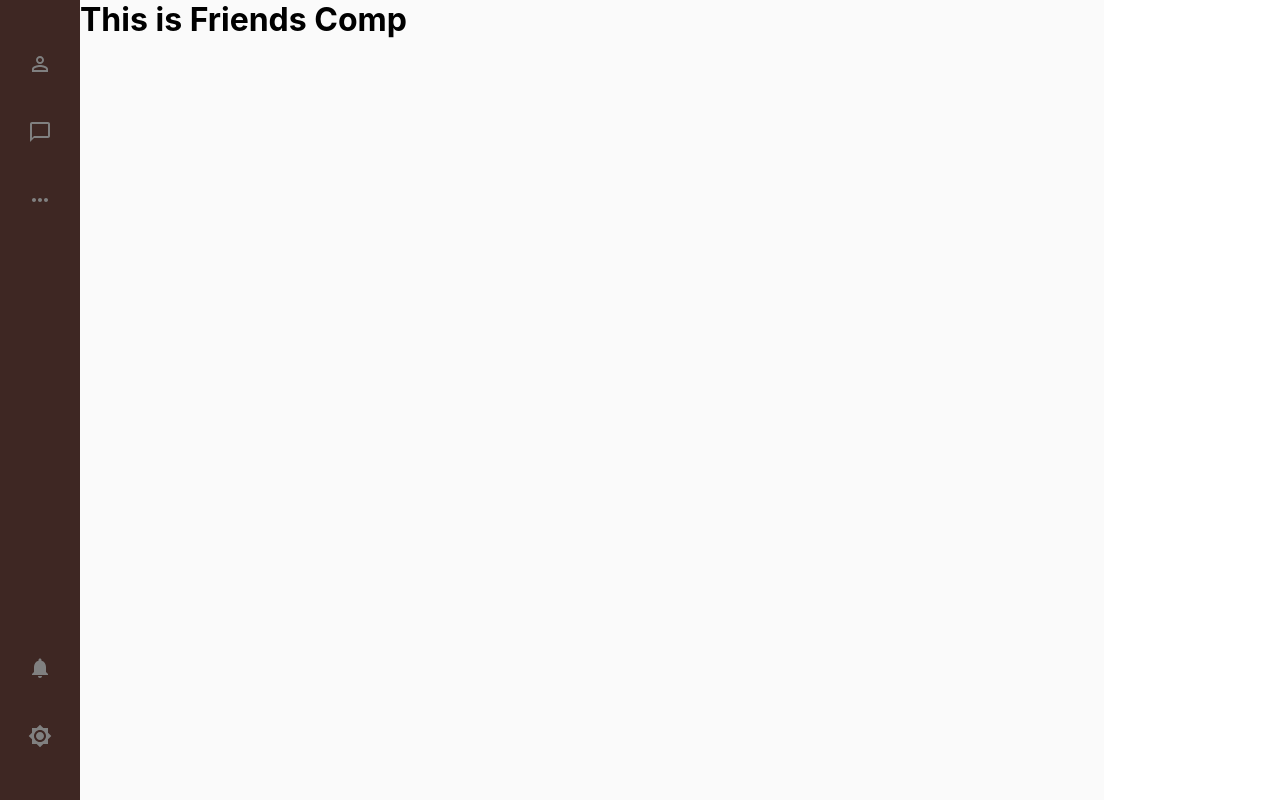
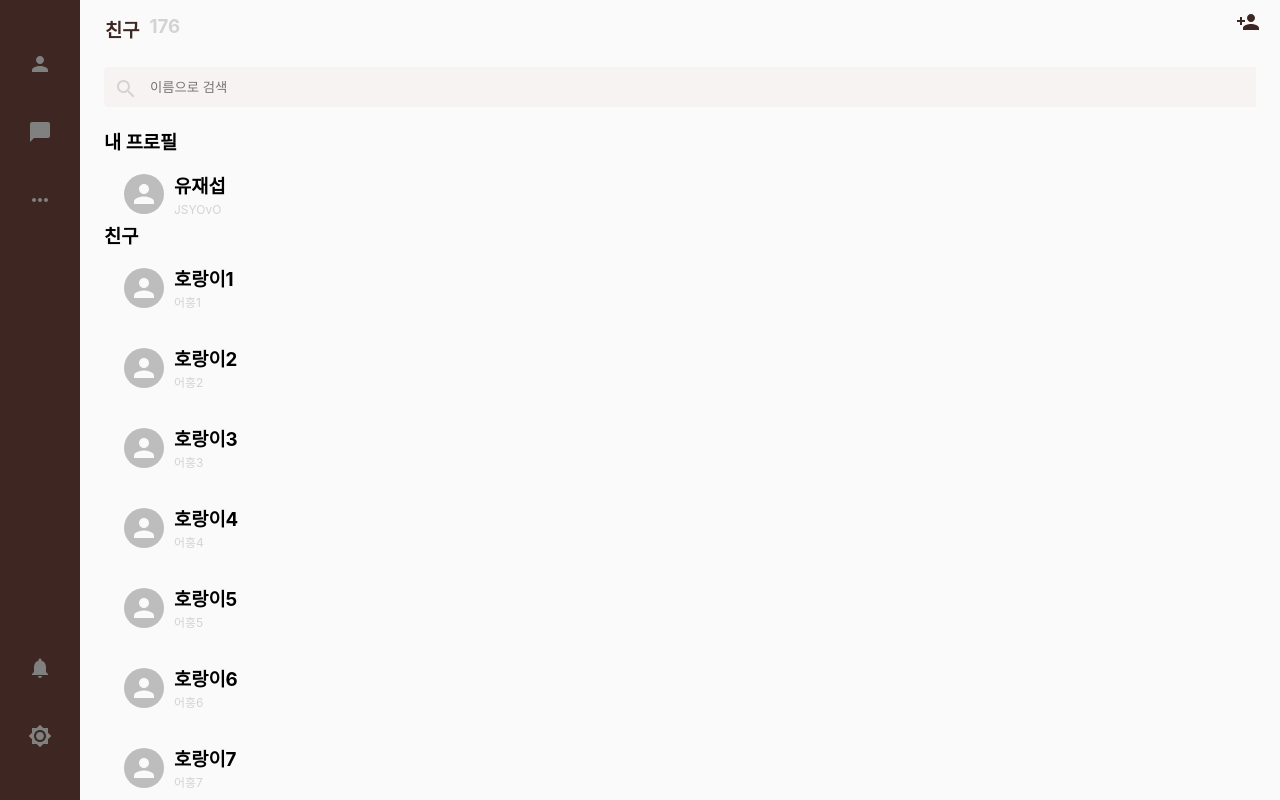
Before and after one commit to JSYOvO/KakaoTalk-Clone, a React (Create React App) app: page / in a window 1280 px wide. Built offline with nearby package versions, Linux system fonts and the light colour scheme.

Commit message:
Add Friends & Profile Comp

```diff
--- a/src/components/Chats/Chats.js
+++ b/src/components/Chats/Chats.js
@@ -1,10 +1,23 @@
 import React from 'react';
 import './Chats.css';
+import { AddCircle, ArrowDropDown, Search } from '@material-ui/icons';
+
 const tag = '[Chats]';
+
 function Chats() {
     return (
         <div className="chats">
-            <h1>This is Chat Comp</h1>
+            <div className="chats__top">
+                <h3>친구</h3>
+                <h3>176</h3>
+
+                <AddCircle/>
+
+            </div>
+            <div className="chats__search">
+                <Search />
+                <input type="text" placeholder="채팅방 이름, 참여자 검색"/>
+            </div>
         </div>
     )
 }
--- a/src/components/Friends/Friends.css
+++ b/src/components/Friends/Friends.css
@@ -2,6 +2,79 @@
     background-color : #fafafa;
     display: flex;
     flex-direction: column;
-    flex: 0.8 0.8;
+    flex: 1;
     height: 100vh;
+    width: 100vw;
+    overflow: scroll;
 }
+
+.friends__top {
+    color: #3e2723;
+    display: flex;
+}
+
+.friends__top > .friends__top__info {
+    flex: 1;
+    justify-content: flex-start;
+    display: flex;
+    padding: 10px;
+    padding-left: 20px;
+}
+.friends__top > .friends__top__info > h3 {
+    padding: 5px;
+}
+
+.friends__top > .friends__top__info > .friends__top__count {
+    color: lightgray;
+}
+
+.friends__top > .friends__top__add {
+    padding: 10px;
+    padding-right: 20px;
+}
+
+.friends__search {
+    border: none;
+    background-color: #f7f3f2;
+    border-radius: 5px;
+    width: 90vw;
+    min-height: 40px;
+    display: flex;
+    align-self: center;
+    margin: 10px;
+}
+
+.friends__search > .searchButton {
+    color: lightgray;
+    padding: 10px;
+}
+
+.friends__search > .searchInput {
+    color: black;
+    border: none;
+    background-color: inherit;
+    width: 100%;
+    outline-width: 0;
+}
+
+.friends__myprofile {
+    border: none;
+    border-radius: 5px;
+    width: 90vw;
+    min-height: 40px;
+    display: flex;
+    flex-direction: column;
+    align-self: center;
+    margin: 10px;
+}
+
+.friends__profile {
+    border: none;
+    border-radius: 5px;
+    width: 90vw;
+    min-height: 40px;
+    display: flex;
+    flex-direction: column;
+    align-self: center;
+    margin: 10px;
+}
--- a/src/components/Friends/Friends.js
+++ b/src/components/Friends/Friends.js
@@ -1,10 +1,40 @@
 import React from 'react';
 import './Friends.css';
+import { PersonAdd, Search } from '@material-ui/icons';
+import { Avatar } from '@material-ui/core';
+import Profile from '../Profile/Profile.js';
 
 function Friends() {
     return (
         <div className="friends">
-            <h1>This is Friends Comp</h1>
+            <div className="friends__top">
+                <div className="friends__top__info">
+                    <h3>친구</h3>
+                    <h3 className="friends__top__count">176</h3>
+                </div>
+                <PersonAdd className="friends__top__add"/>
+            </div>
+            <div className="friends__search">
+                <Search className="searchButton" />
+                <input type="text" placeholder="이름으로 검색" className="searchInput"/>
+            </div>
+            <div className="friends__myprofile">
+                <h3>내 프로필</h3>
+                <Profile name="유재섭" imageUrl="" statusMessage="JSYOvO"/>
+            </div>
+            <div className="friends__profile">
+                <h3>친구</h3>
+                <Profile name="호랑이1" imageUrl="" statusMessage="어흥1"/>
+                <Profile name="호랑이2" imageUrl="" statusMessage="어흥2"/>
+                <Profile name="호랑이3" imageUrl="" statusMessage="어흥3"/>
+                <Profile name="호랑이4" imageUrl="" statusMessage="어흥4"/>
+                <Profile name="호랑이5" imageUrl="" statusMessage="어흥5"/>
+                <Profile name="호랑이6" imageUrl="" statusMessage="어흥6"/>
+                <Profile name="호랑이7" imageUrl="" statusMessage="어흥7"/>
+                <Profile name="호랑이8" imageUrl="" statusMessage="어흥8"/>
+                <Profile name="호랑이9" imageUrl="" statusMessage="어흥9"/>
+                <Profile name="호랑이10" imageUrl="" statusMessage="어흥10"/>
+            </div>
         </div>
     )
 }
--- /dev/null
+++ b/src/components/Profile/Profile.css
@@ -0,0 +1,16 @@
+
+
+.profile {
+    display: flex;
+    margin: 10px;
+    align-items: center;
+}
+
+.profile > .profile__userdata > small {
+    font-size: 12px;
+    color: lightgray;
+}
+
+.profile > .avatar {
+    margin: 10px;
+}
--- /dev/null
+++ b/src/components/Profile/Profile.js
@@ -0,0 +1,18 @@
+import React from 'react';
+import './Profile.css';
+import { Avatar } from '@material-ui/core';
+
+
+function Profile({name, imageUrl, statusMessage}) {
+    return (
+        <div className="profile">
+            <Avatar className="avatar"/>
+            <div className="profile__userdata">
+                <h3>{name}</h3>
+                <small>{statusMessage}</small>
+            </div>
+        </div>
+    )
+}
+
+export default Profile;
--- a/src/components/Sidebar/Sidebar.css
+++ b/src/components/Sidebar/Sidebar.css
@@ -30,4 +30,6 @@
 .sidebar__icon {
     padding: 10px;
     color: gray;
+    width: 100px;
+
 }
--- a/src/components/Sidebar/Sidebar.js
+++ b/src/components/Sidebar/Sidebar.js
@@ -1,6 +1,6 @@
 import React from 'react';
 import './Sidebar.css';
-import { PermIdentity, ChatBubbleOutline, MoreHoriz, Notifications, Brightness7 } from '@material-ui/icons';
+import { Person, ChatBubble, MoreHoriz, Notifications, Brightness7 } from '@material-ui/icons';
 import { IconButton } from '@material-ui/core';
 import { Link } from 'react-router-dom';
 const tag = '[Sidebar]';
@@ -11,12 +11,12 @@ function Sidebar() {
             <div className="sidebar_compUpper">
                 <Link to="/friends">
                     <IconButton>
-                        <PermIdentity className="sidebar__icon"/>
+                        <Person className="sidebar__icon"/>
                     </IconButton>
                 </Link>
                 <Link to="/chats">
                     <IconButton>
-                        <ChatBubbleOutline className="sidebar__icon"/>
+                        <ChatBubble className="sidebar__icon"/>
                     </IconButton>
                 </Link>
                 <Link to="/options">
```
